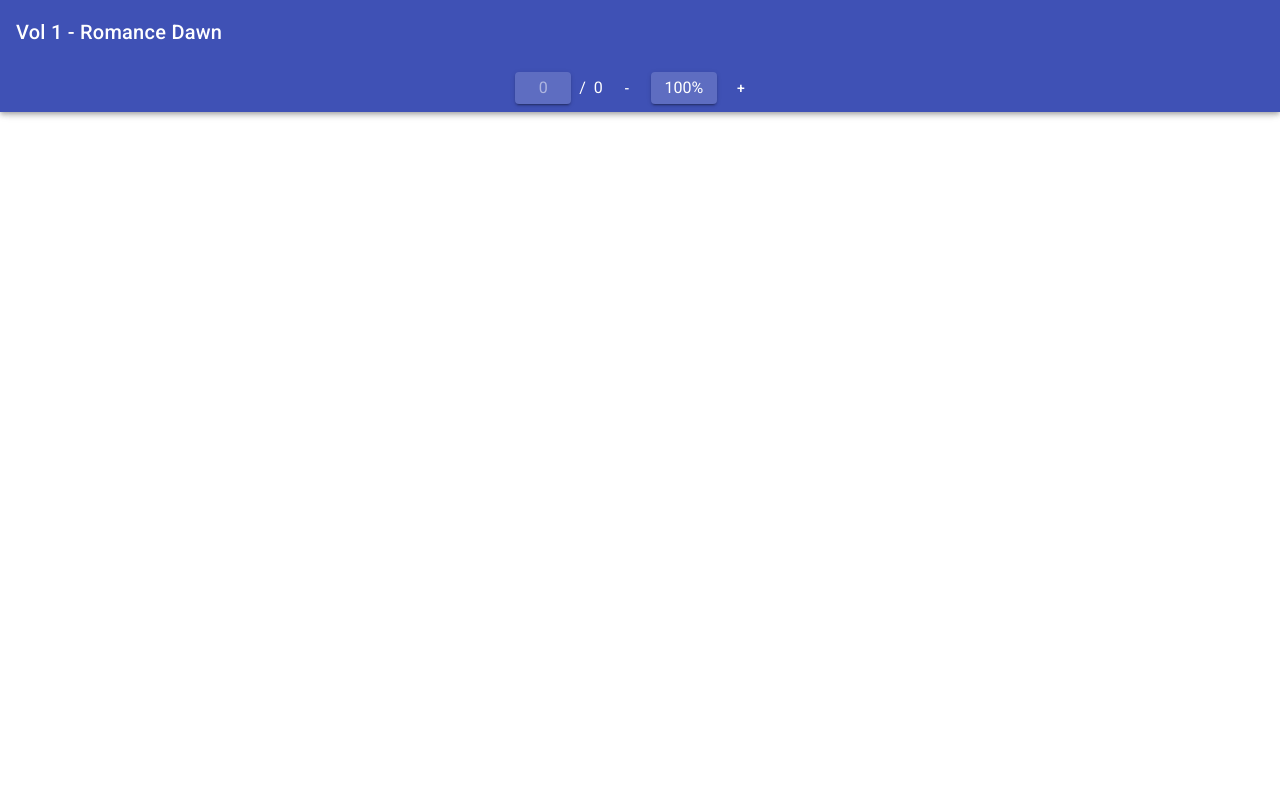
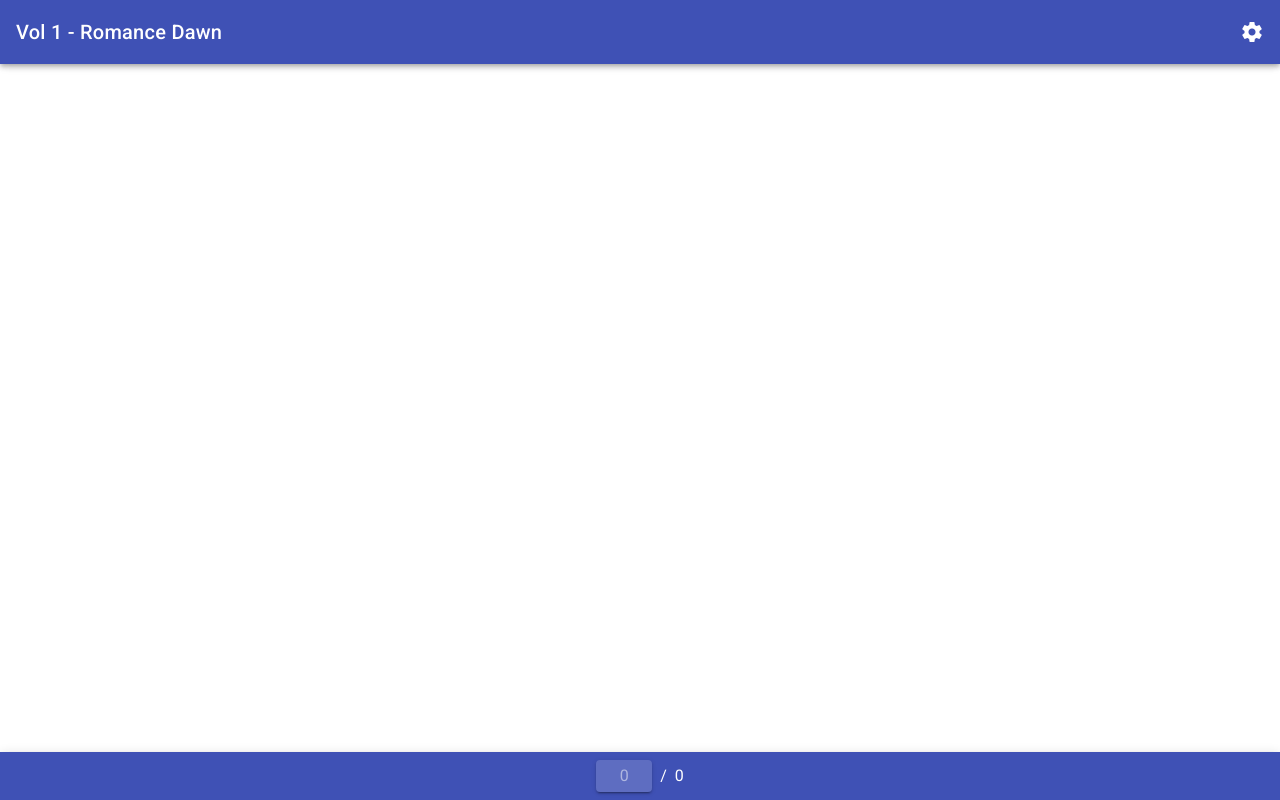
Before and after one commit to lsouoliveira/comicreader, a Vue app in the folder app/: page /comics/1/pages/1 in a window 1280 px wide. Built offline with nearby package versions, Linux system fonts and the light colour scheme.

Commit message:
Add reader settings

```diff
--- a/app/src/components/ZoomControl.vue
+++ b/app/src/components/ZoomControl.vue
@@ -1,23 +1,12 @@
 <template>
 	<div class="d-flex align-center zoom-control">
-		<v-btn
-			icon
-		>
-			-
-		</v-btn>
-		<div>
-			<v-text-field
-				hide-details
-				single-line
-				solo-inverted
-				class="zoom-control__level"
-				value="100%" />
-		</div>
-		<v-btn
-			icon
-		>
-			+
-		</v-btn>
+		<v-slider
+			min="25"
+			max="200"
+			step="25"
+			thumb-label
+			ticks
+			></v-slider>
 	</div>
 </template>
 
@@ -25,25 +14,12 @@
 	export default {
 			name: 'ZoomControl',
 			props: {
-			}
+				}
 		};
 </script>
 
 <style>
-	.zoom-control div + div {
-		margin-left: 8px;
-	}
-
-	.zoom-control__level {
-		flex: 0;
-	}
-
-	.zoom-control__level .v-input__control {
-		min-height: 0 !important;
-	}
-
-	.zoom-control__level input {
-		max-width: 42px;
-		text-align: center;
-	}
+.zoom-control {
+	min-width: 200px;
+}
 </style>
--- a/app/src/views/ReadComic.vue
+++ b/app/src/views/ReadComic.vue
@@ -2,14 +2,46 @@
 	<v-app>
 		<v-app-bar app dark color="primary" >
 			<v-toolbar-title class="title">Vol 1 - Romance Dawn</v-toolbar-title>
-			<template v-slot:extension>
+			<v-spacer/>
+				<v-menu offset-y>
+					<template v-slot:activator="{ on, attrs }">
+						<v-btn
+										icon
+										v-bind="attrs"
+										v-on="on"
+										>
+										<v-icon>mdi-cog</v-icon>
+						</v-btn>
+					</template>
+					<v-list>
+						<v-list-item link>
+							Adjust to height
+						</v-list-item>
+						<v-list-item link>
+							Adjust to width
+						</v-list-item>
+						<v-list-item>
+							<div class="config__item">
+								<span>Zoom</span>
+								<zoom-control/>
+							</div>
+						</v-list-item>
+					</v-list>
+				</v-menu>
+		</v-app-bar>
+		<v-main>
+			<v-toolbar
+				absolute
+				color="primary"
+				dark
+				bottom
+				dense
+				width="100%"
+				>
 				<div class="options">
 					<page-counter />
-						<zoom-control />
 				</div>
-			</template>
-		</v-app-bar>
-		<v-main>
+			</v-toolbar>
 		</v-main>
 	</v-app>
 </template>
@@ -24,7 +56,7 @@
 			name: 'ReadComic',
 			components: {
 					PageCounter,
-					ZoomControl,
+					ZoomControl
 					// Loading
 				}
 		}
```
Lines whose indentation alone changed are shown as unchanged.
